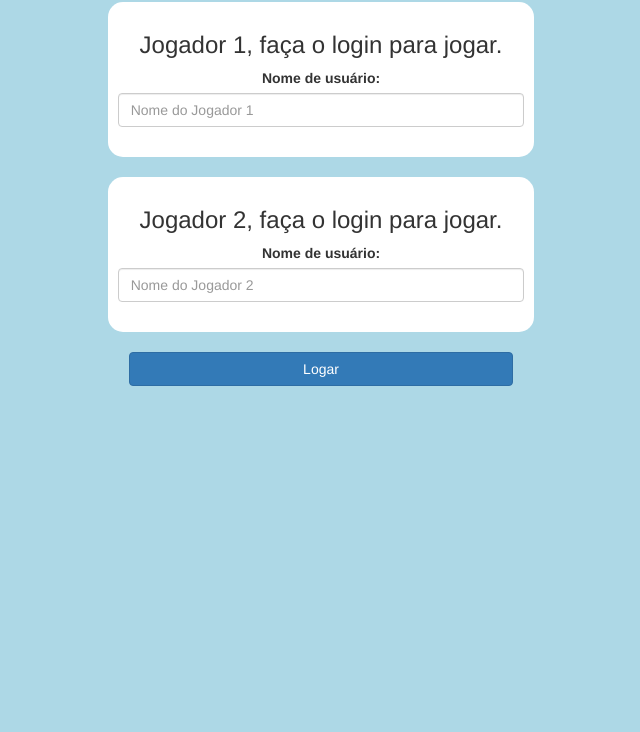
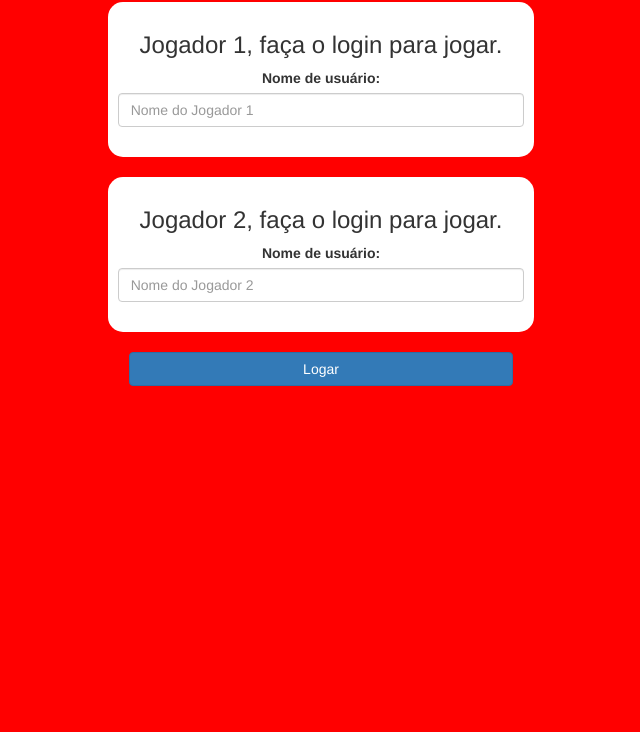
Before and after one commit to Miguel-player-09/aula-89, a plain HTML site: page index.html in a window 1280 px wide. Shown: the part 68-800 px from the top of the page, without its empty margins (319-959 px from the left). Drawn offline with nearby package versions, Linux system fonts and the light colour scheme.

Commit message:
Update game.css

```diff
--- a/game.css
+++ b/game.css
@@ -1,7 +1,7 @@
 /*este arquivo contém todos os elementos CSS necessários*/
 body
 {
-	background: lightblue;
+	background: red;
 }
 
 	.login_div1 , .login_div2
```
